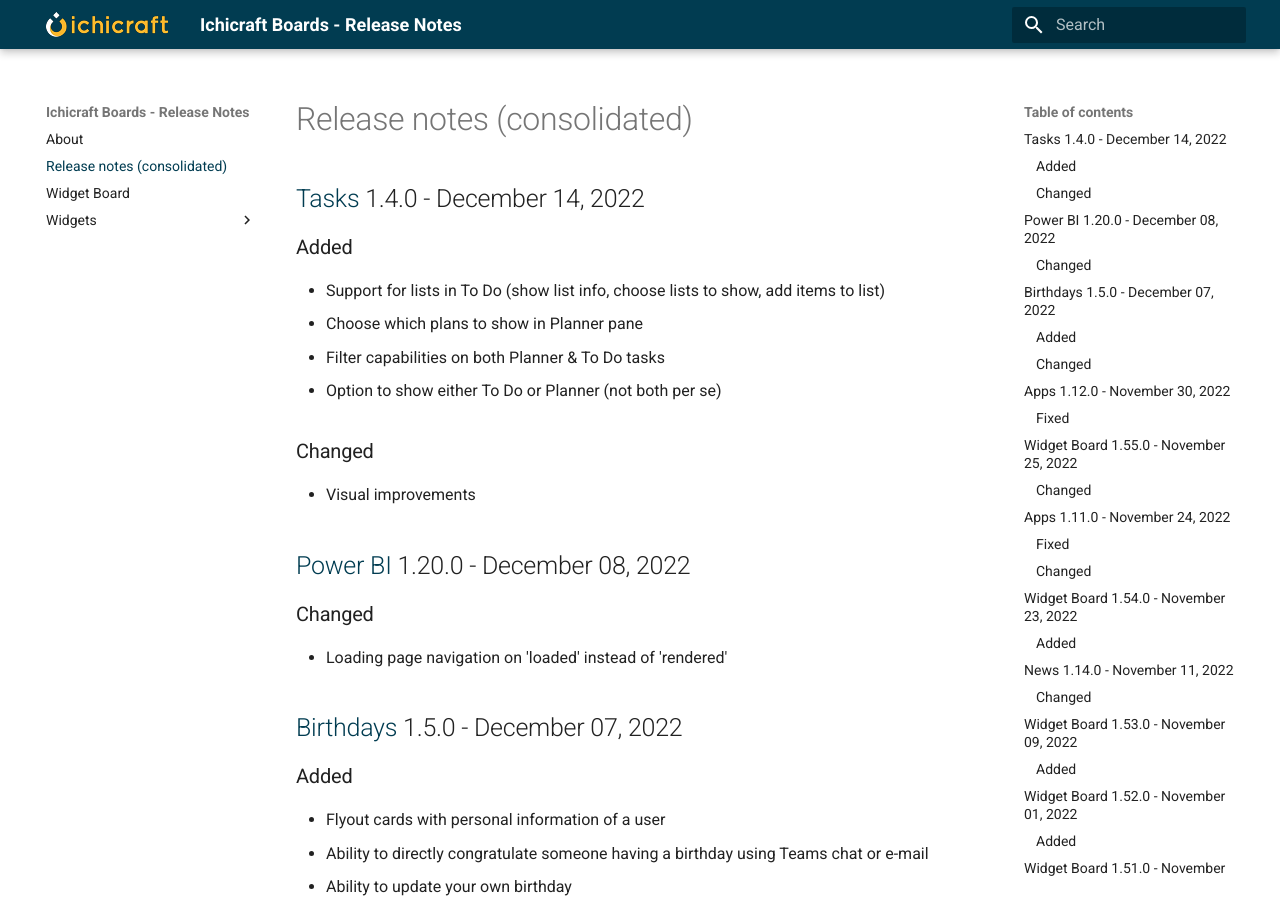
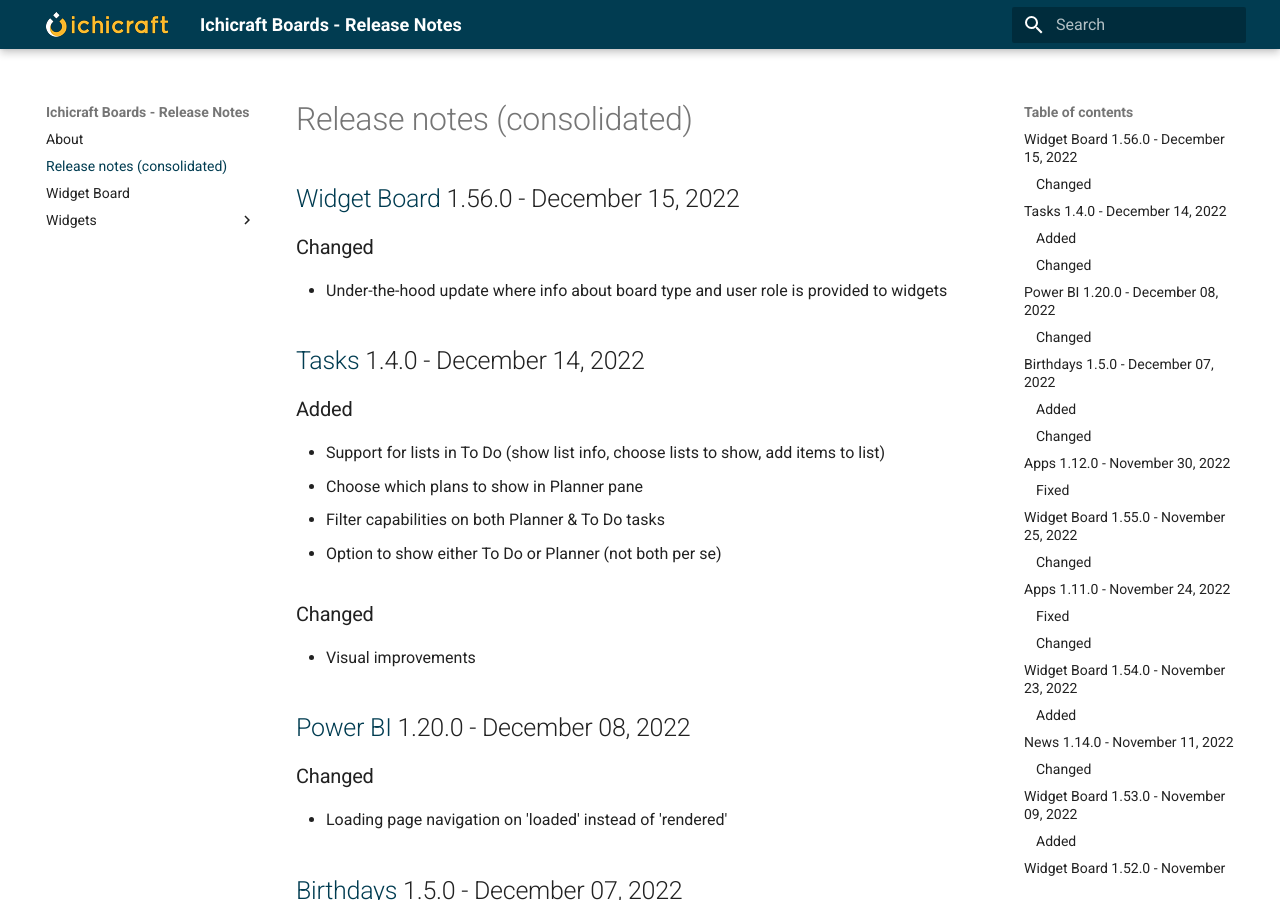
Before and after one commit to ichicraft/widgets-docs, an MkDocs documentation site: the page built from docs/Release-notes-(consolidated).md, in a window 1280 px wide and 900 px high. Built offline with MkDocs 1.6.1 and Material for MkDocs 9.7.7, drawn with Linux system fonts in a browser that asks for light colours.

Commit message:
Release notes updated by BuildService

```diff
--- a/docs/Release-notes-(consolidated).md
+++ b/docs/Release-notes-(consolidated).md
@@ -1,3 +1,8 @@
+## [Widget Board](./Widget Board.md) 1.56.0 - December 15, 2022
+
+### Changed
+- Under-the-hood update where info about board type and user role is provided to widgets
+
 ## [Tasks](./Widgets/Tasks.md) 1.4.0 - December 14, 2022
 
 ### Added
```
Also changed, not shown: docs/Widget Board.md (+5 -0 lines).
